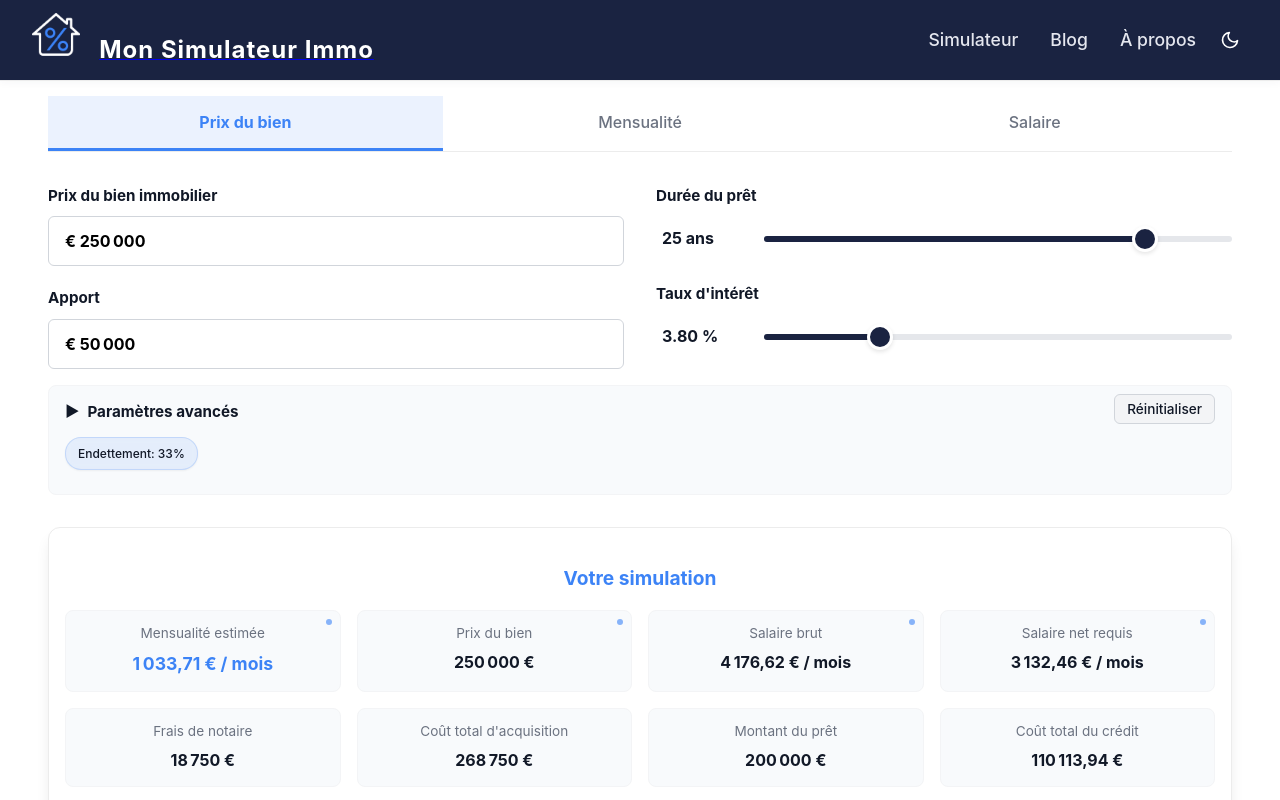
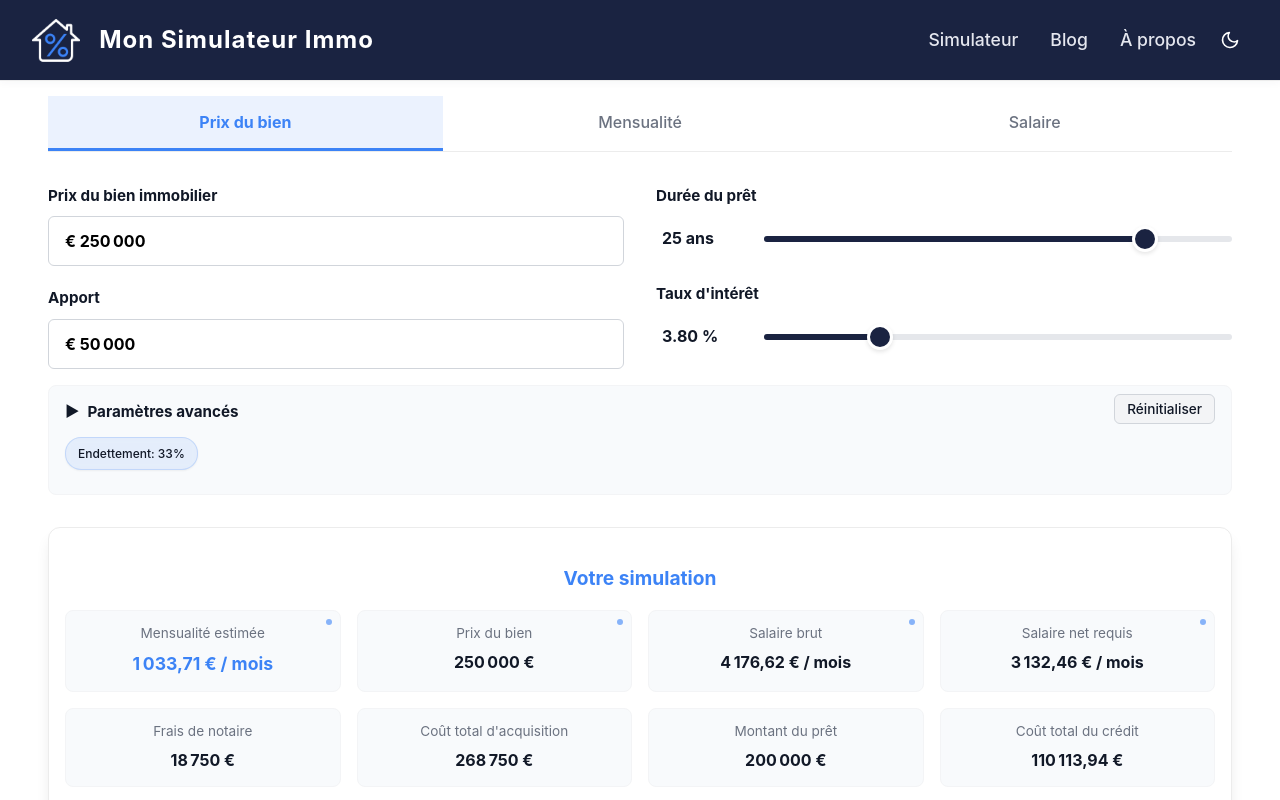
Before and after one commit to gregballot/MonBudgetImmo, a React (Vite) app in the folder app/: page / in a window 1280 px wide. Built offline with nearby package versions, Linux system fonts and the light colour scheme.

Commit message:
fix: header logo and title misalignment fixed

```diff
--- a/app/src/components/Layout/Header/Header.scss
+++ b/app/src/components/Layout/Header/Header.scss
@@ -52,10 +52,18 @@ $color-header-link-hover: $color-secondary;
   align-items: center;
 }
 
+.header-brand {
+  display: flex;
+  align-items: center;
+  text-decoration: none;
+  color: inherit;
+}
+
 .header-logo {
   width: 48px;
   height: 48px;
   margin-right: 1.2rem;
+  display: block;
 }
 
 .header-title {
@@ -64,6 +72,9 @@ $color-header-link-hover: $color-secondary;
   color: $color-header-text;
   letter-spacing: 1px;
   font-family: $font-family-main;
+  line-height: 1;
+  display: flex;
+  align-items: center;
 }
 
 .header-nav {
@@ -268,6 +279,7 @@ $color-header-link-hover: $color-secondary;
   .header-title {
     font-size: 1.2rem;
     letter-spacing: 0.5px;
+    line-height: 1;
   }
 
   // Hide desktop navigation and theme toggle on mobile
@@ -292,6 +304,7 @@ $color-header-link-hover: $color-secondary;
   .header-title {
     font-size: 1rem;
     letter-spacing: 0.25px;
+    line-height: 1;
   }
 
   .mobile-nav {
```
Also changed, not shown: 2 other files (tests, documents, lock files or other folders).
